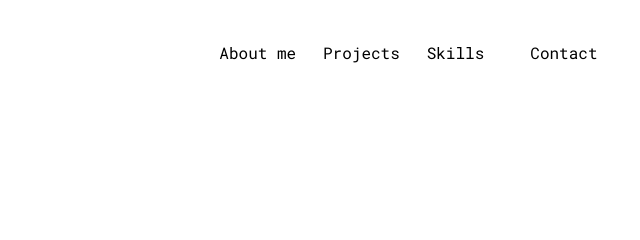
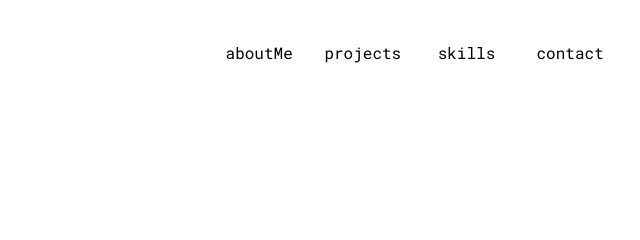
Before and after one commit to garrett-adamss/portfolioLandingPage, a plain HTML site: page index.html in a window 1280 px wide. Shown: the top 240 px of the page, 640-1280 px from the left. Drawn offline with nearby package versions, Linux system fonts and the light colour scheme.

Commit message:
styleChanges

```diff
--- a/index.html
+++ b/index.html
@@ -23,10 +23,10 @@
     <header>
         <div class="header row align-items-center">
             <h2 class="col-md-8 col-4 title"><b>Portfolio</b></h2>
-            <a href="#AboutMe" class="nav-title tags col-md-1 col-2">About me</a>
-            <a href="#Projects" class="nav-title tags col-md-1 col-2">Projects</a>
-            <a href="#Skills" class="nav-title tags col-md-1 col-2">Skills</a>
-            <a href="#Contact" class="nav-title tags col-md-1 col-2">Contact</a>
+            <a href="#AboutMe" class="nav-title tags col-md-1 col-2 text-center">aboutMe</a>
+            <a href="#Projects" class="nav-title tags col-md-1 col-2 text-center">projects</a>
+            <a href="#Skills" class="nav-title tags col-md-1 col-2 text-center">skills</a>
+            <a href="#Contact" class="nav-title tags col-md-1 col-2 text-center">contact</a>
         </div>
     </header>
 
```
